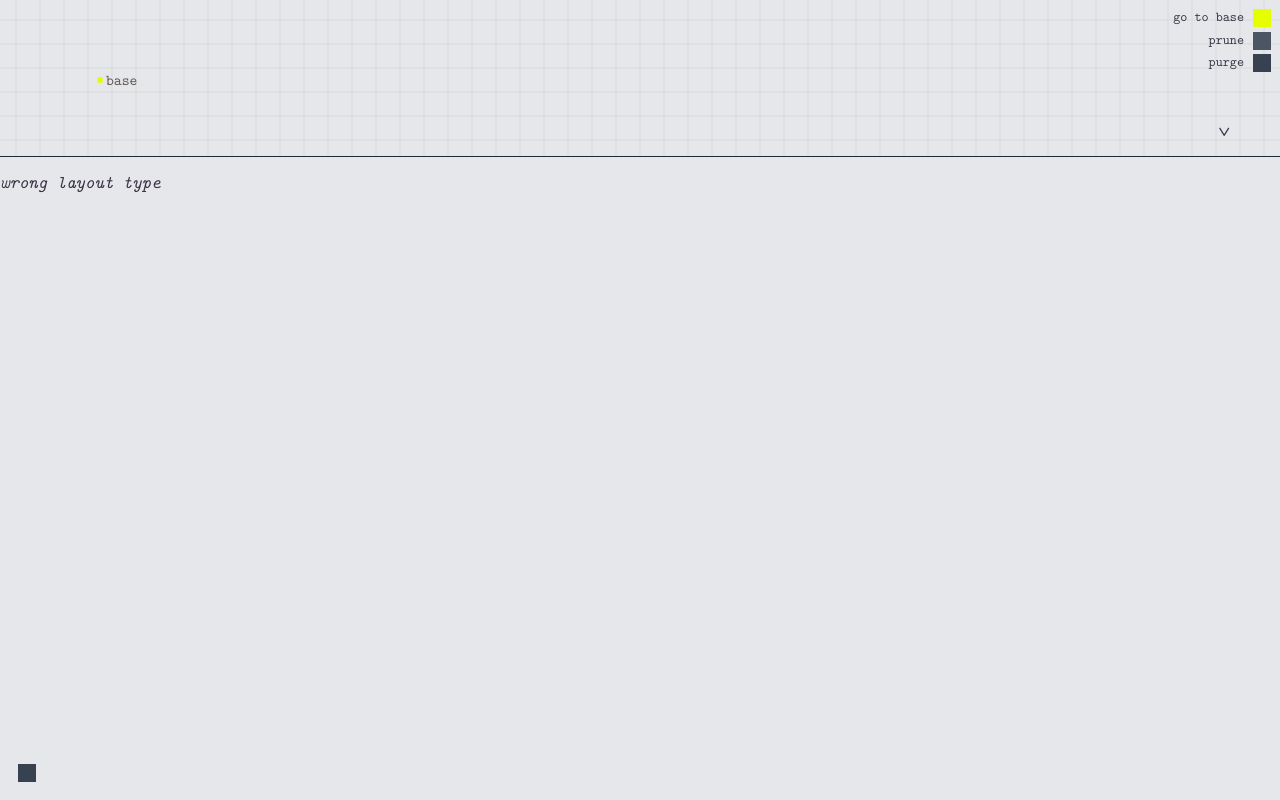
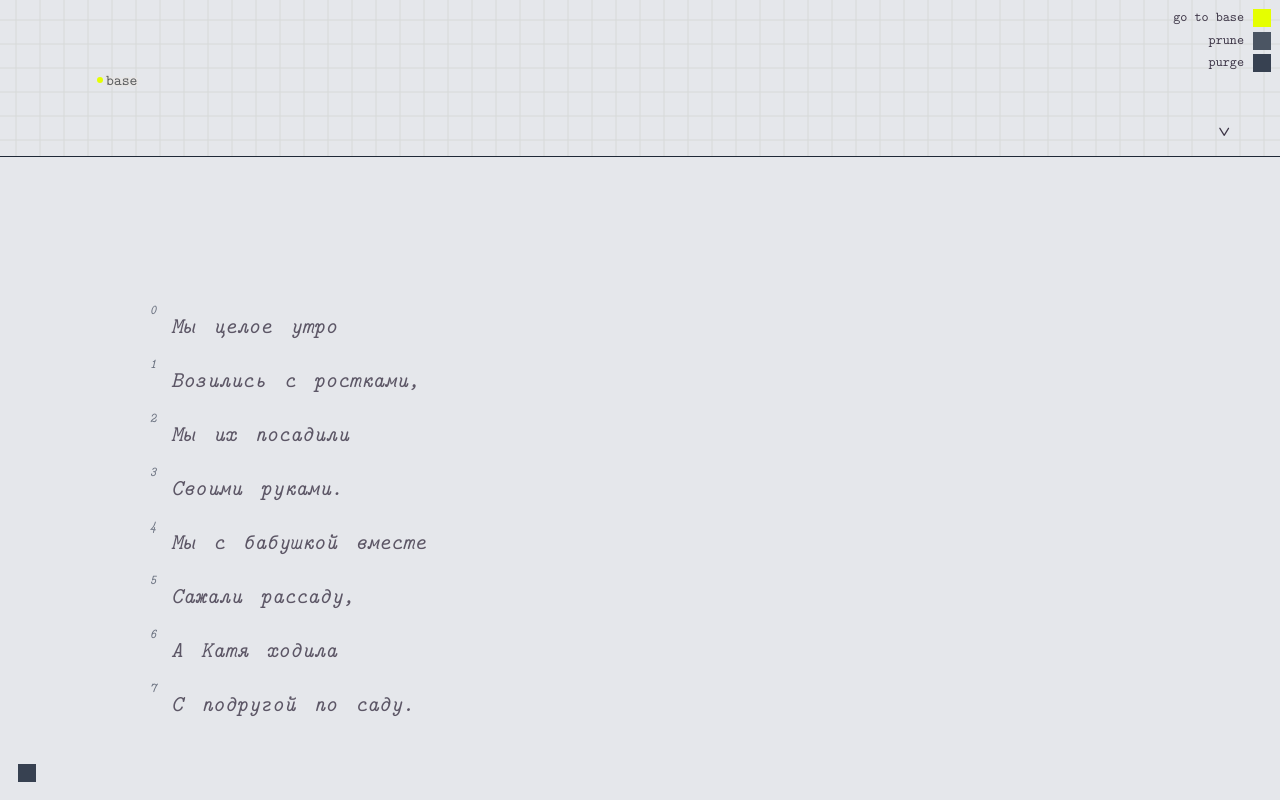
Before and after one commit to solm0/capstone-frontend-vite, a React (Vite) app: page / in a window 1280 px wide. Built offline with nearby package versions, Linux system fonts and the light colour scheme; no server answers.

Commit message:
nologin poem sample, history modal

```diff
--- a/src/api.ts
+++ b/src/api.ts
@@ -61,8 +61,8 @@ export async function getToday() {
 }
 
 export async function fetchLemma(lemma: string, pos: string) {
-  const res = await fetch(
-    `http://localhost:8000/lemma?lemma=${encodeURIComponent(lemma)}&pos=${pos}`
+  const res = await fetch(API +
+    `/lemma?lemma=${encodeURIComponent(lemma)}&pos=${pos}`
   );
   if (!res.ok) throw new Error();
   return res.json();
@@ -81,3 +81,20 @@ export async function getHistory() {
 
   return res.json()
 }
+
+export async function selectTodayPoem(poem_id: number) {
+  const token = localStorage.getItem("token")
+
+  const res = await fetch(API + "/today/select", {
+    method: "POST",
+    headers: {
+      "Content-Type": "application/json",
+      Authorization: `Bearer ${token}`
+    },
+    body: JSON.stringify({ poem_id })
+  })
+
+  if (!res.ok) throw new Error("failed to select poem")
+
+  return res.json()
+}
--- /dev/null
+++ b/src/assets/data/nologin-poem.ts
@@ -0,0 +1,188 @@
+import type { CorpusFragment } from "../../types";
+
+export const poemSample:CorpusFragment[] = [
+  {
+    date: "",
+    tokens: [
+      {
+        "surface": "Мы",
+        "lemma": "мы",
+        "pos": "PRON",
+        "dep": "nsubj"
+      },
+      {
+        "surface": "целое",
+        "lemma": "целый",
+        "pos": "ADJ",
+        "dep": "amod"
+      },
+      {
+        "surface": "утро",
+        "lemma": "утро",
+        "pos": "NOUN",
+        "dep": "root"
+      }
+    ],
+  },
+  {
+    date: "",
+    tokens: [
+      {
+        "surface": "Возились",
+        "lemma": "возиться",
+        "pos": "VERB",
+        "dep": "root"
+      },
+      {
+        "surface": "с",
+        "lemma": "с",
+        "pos": "ADP",
+        "dep": "case"
+      },
+      {
+        "surface": "ростками,",
+        "lemma": "росток",
+        "pos": "NOUN",
+        "dep": "obl"
+      }
+    ]
+  },
+  {
+    date: "",
+    tokens: [
+      {
+        "surface": "Мы",
+        "lemma": "мы",
+        "pos": "PRON",
+        "dep": "nsubj"
+      },
+      {
+        "surface": "их",
+        "lemma": "они",
+        "pos": "PRON",
+        "dep": "obj"
+      },
+      {
+        "surface": "посадили",
+        "lemma": "сажать",
+        "pos": "VERB",
+        "dep": "root"
+      }
+    ]
+  },
+  {
+    date: "",
+    tokens: [
+      {
+        "surface": "Своими",
+        "lemma": "свой",
+        "pos": "DET",
+        "dep": "det"
+      },
+      {
+        "surface": "руками.",
+        "lemma": "рука",
+        "pos": "NOUN",
+        "dep": "root"
+      }
+    ],
+  },
+  {
+    date: "",
+    tokens: [
+      {
+        "surface": "Мы",
+        "lemma": "мы",
+        "pos": "PRON",
+        "dep": "root"
+      },
+      {
+        "surface": "с",
+        "lemma": "с",
+        "pos": "ADP",
+        "dep": "case"
+      },
+      {
+        "surface": "бабушкой",
+        "lemma": "бабушка",
+        "pos": "NOUN",
+        "dep": "nmod"
+      },
+      {
+        "surface": "вместе",
+        "lemma": "вместе",
+        "pos": "ADV",
+        "dep": "advmod"
+      }
+    ]
+  },
+  {
+    date: "",
+    tokens: [
+      {
+        "surface": "Сажали",
+        "lemma": "сажать",
+        "pos": "VERB",
+        "dep": "root"
+      },
+      {
+        "surface": "рассаду,",
+        "lemma": "рассад",
+        "pos": "NOUN",
+        "dep": "obj"
+      }
+    ],
+  },
+  {
+    date: "",
+    tokens: [
+      {
+        "surface": "А",
+        "lemma": "а",
+        "pos": "CCONJ",
+        "dep": "cc"
+      },
+      {
+        "surface": "Катя",
+        "lemma": "катя",
+        "pos": "PROPN",
+        "dep": "nsubj"
+      },
+      {
+        "surface": "ходила",
+        "lemma": "ходить",
+        "pos": "VERB",
+        "dep": "root"
+      }
+    ]
+  },
+  {
+    date: "",
+    tokens: [
+      {
+        "surface": "С",
+        "lemma": "с",
+        "pos": "ADP",
+        "dep": "case"
+      },
+      {
+        "surface": "подругой",
+        "lemma": "подруга",
+        "pos": "NOUN",
+        "dep": "root"
+      },
+      {
+        "surface": "по",
+        "lemma": "по",
+        "pos": "ADP",
+        "dep": "case"
+      },
+      {
+        "surface": "саду.",
+        "lemma": "сад",
+        "pos": "NOUN",
+        "dep": "nmod"
+      }
+    ]
+  },
+]
--- a/src/components/Button.tsx
+++ b/src/components/Button.tsx
@@ -1,13 +1,21 @@
 import { Link } from "react-router-dom";
 
 export default function Button({
-  text, onClick
+  text, onClick, disabled = false
 }: {
   text: string;
-  onClick: () => void
+  onClick: () => void;
+  disabled?: boolean;
 }) {
   return (
-    <button className="opacity-80 hover:opacity-100 hover:font-tx" onClick={() => onClick()}>
+    <button
+      disabled={disabled}
+      className={`
+        hover:opacity-100 hover:font-tx
+        ${disabled ? 'opacity-30' : 'opacity-80'}
+      `}
+      onClick={() => onClick()}
+    >
       <span>&gt; {text}</span>
     </button>
   )
--- a/src/components/Dashboard.tsx
+++ b/src/components/Dashboard.tsx
@@ -2,9 +2,16 @@ import { useCallback, useEffect, useRef, useState } from "react";
 import Breadcrumb, { type D3Node } from "./breadcrumb/Breadcrumb";
 import Desk from "./desk/Desk";
 import type { CorpusFragment, CorpusFragmentData, LayoutData, TreeNode } from "../types";
-import { getToday } from "../api";
+import { getToday, verifyToken } from "../api";
+import { poemSample } from "../assets/data/nologin-poem";
 
 export default function Dashboard() {
+  const [user, setUser] = useState(null);
+
+  useEffect(() => {
+    verifyToken().then(setUser);
+  }, []);
+
   const breadcrumbRef = useRef<{ addNode: (parentLemma: string, newNode: TreeNode) => void }>(null);
 
   const [activeNode, setActiveNode] = useState<D3Node | null>(null);
@@ -12,12 +19,21 @@ export default function Dashboard() {
   const [activeId, setActiveId] = useState<string | null>('cf');
 
   useEffect(() => {
-    getToday().then(data => {
+    const run = async () => {
+      let cfData:LayoutData;
 
-      const lines:CorpusFragment[] = [];
-      (data as CorpusFragmentData).history.map(item => {
+      if (!user) {
+        cfData = {
+          id: 'cf',
+          type: 'corpusFragment',
+          content: poemSample,
+        }
+      } else {
+        const data = await getToday();
 
-        item.lines.map(i => {
+        const lines: CorpusFragment[] = [];
+        (data as CorpusFragmentData).history.forEach(item => {
+          item.lines.forEach(i => {
             lines.push({
               date: item.date,
               text: i.text,
@@ -26,14 +42,16 @@ export default function Dashboard() {
           })
         })
 
-      const cfData: LayoutData = {
+        cfData = {
           id: 'cf',
           type: 'corpusFragment',
           content: lines,
+          //author title
         }
-
+      }
       setLayouts([cfData]);
-    })
+    }
+    run();
   }, [])
 
   const addLayout = useCallback((layout: LayoutData) => {
--- /dev/null
+++ b/src/components/Modal.tsx
@@ -0,0 +1,19 @@
+import type { ReactNode } from "react";
+
+export default function Modal({
+  isOpen, setIsOpen, content, size = 'l'
+}: {
+  isOpen: boolean; setIsOpen: (open: boolean) => void; content: ReactNode;
+  size?: string;
+}) {
+  return (
+    <div className={`absolute top-0 left-0 w-screen h-screen flex items-center justify-center p-20 pointer-events-none`}>
+      <div onClick={() => setIsOpen(false)} className={`absolute w-full h-full opacity-50 z-0 ${isOpen ? 'bg-gray-500 pointer-events-auto' : 'bg-transparent pointer-events-none'} transition-colors duration-300`}></div>
+      {isOpen &&
+        <div className="top-0 left-0 w-full h-full bg-gray-200 z-10 pointer-events-auto">
+          {content}
+        </div>
+      }
+    </div>
+  )
+}
--- a/src/components/desk/CorpusFragment.tsx
+++ b/src/components/desk/CorpusFragment.tsx
@@ -7,6 +7,7 @@ export default function CorpusFragment({
   data: CorpusFragment[];
   onSelect: (tokenKey: string) => void;
 }) {
+  console.log(data)
   return (
     <div
       className="pl-32 pt-32 flex flex-col rounded-sm gap-6 w-[600px]"
--- a/src/components/desk/LemmaExpansion.tsx
+++ b/src/components/desk/LemmaExpansion.tsx
@@ -5,6 +5,7 @@ import LemmaKwic from "./LemmaKwic";
 import LemmaHints from "./LemmaHints";
 import AudioCapture from "../AudioCapture";
 import Cloze from "../Cloze";
+import Modal from "../Modal";
 
 export default function LemmaExpansion({
   data, onSelect
@@ -27,16 +28,17 @@ export default function LemmaExpansion({
       {component}
 
       {/* 태스크 모달 */}
-      <div className={`absolute top-0 left-0 w-screen h-screen flex items-center justify-center p-20 pointer-events-none`}>
-        <div onClick={() => setTaskOpen(false)} className={`absolute w-full h-full opacity-50 z-0 ${taskOpen ? 'bg-gray-500 pointer-events-auto' : 'bg-transparent pointer-events-none'} transition-colors duration-300`}></div>
-        {taskOpen &&
-          <div className="top-0 left-0 w-full h-full bg-gray-200 z-10 pointer-events-auto">
+      <Modal
+        isOpen={taskOpen}
+        setIsOpen={setTaskOpen}
+        content={
+          <>
             {data.lemma}
             <AudioCapture />
             <Cloze lemma={data.lemma} pos={data.pos} />
-          </div>
+          </>
         }
-      </div>
+      />
 
       {/* 넘어가기 버튼(임시) */}
       <div className="absolute bottom-20 right-20 flex gap-2">
--- a/src/components/desk/LineCF.tsx
+++ b/src/components/desk/LineCF.tsx
@@ -5,7 +5,7 @@ function formatDate(date: Date) {
   const y = date.getFullYear()
   const m = String(date.getMonth() + 1).padStart(2, '0')
   const d = String(date.getDate()).padStart(2, '0')
-  return `${y}${m}${d}`
+  return `${y}-${m}-${d}`
 }
 
 export default function LineCF({
--- a/src/pages/History.tsx
+++ b/src/pages/History.tsx
@@ -1,10 +1,14 @@
 import { useEffect, useState } from "react";
 import { getHistory } from "../api";
+import Modal from "../components/Modal";
+import Button, { LinkButton } from "../components/Button";
 
 
 export default function History() {
   const [history, setHistory] = useState<any[]>([]);
   const [loading, setLoading] = useState(true);
+  const [modalOpen, setModalOpen] = useState(false);
+  const [selectedPoem, setSelectedPoem] = useState<{id:number,isCurrent:boolean,last_line:string}|null>(null);
 
   useEffect(() => {
     getHistory().then((data) => {
@@ -16,47 +20,68 @@ export default function History() {
     console.log(history)
   if (loading) return <div>loading...</div>;
 
-  const today = new Date;
+  function handleSelectPoem (poemId?: number) {
+    if (!poemId) return;
+  }
 
-  const isRecent = (date: string) => {
-    console.log(date)
-    return (
-      (today.getTime() - new Date(date).getTime()) /
-        (1000 * 60 * 60 * 24) <=
-      7
-    );
-  };
+  //await selectTodayPoem(poemId)
 
   return (
     <div className="absolute w-screen h-screen font-it p-3">
 
         <h1 className="p-4">history</h1>
+        <LinkButton text="go to dashboard" link="/" />
 
-        <button className="flex flex-wrap items-center gap-3">
+        <div className="flex flex-wrap items-center gap-3">
           {history.map((poem) => (
-            <div
+            <button
               key={poem.poem_id}
               className={`
-                ${isRecent(poem.lines[poem.lines.length-1].date) ? 'bg-yellow-300' : 'bg-neutral-300'}
-                w-60 h-32 flex flex-col items-center justify-center hover:bg-neutral-400 transition-colors
+                ${poem.isCurrent ? 'bg-yellow-300' : 'bg-neutral-300'}
+                w-60 h-auto flex flex-col items-center justify-center hover:bg-neutral-400 transition-colors
               `}
+              onClick={() => {
+                setModalOpen(true);
+                setSelectedPoem({id:poem.poem_id, isCurrent: poem.isCurrent, last_line: poem.last_line.text});
+              }}
             >
-              <h2>{poem.title}</h2>
-              <p>{poem.author}</p>
+              <h2>title: {poem.lines.length > 5 ? poem.title : '??'}</h2>
+              <p>author: {poem.lines.length > 3 ? poem.author : '??'}</p>
 
               <ul>
-                {poem.lines.map((line: any, i: number) => (
-                  <li key={i}>
-                    start date: {line.date}
-                  </li>
-                ))}
                 <li>
-                  {`${poem.lines.length} ${poem.lines.length > 1 ? 'days' : 'day'}`}
+                  {`spent ${poem.lines.length} ${poem.lines.length > 1 ? 'days' : 'day'} (since ${poem.lines[0].date})`}
+                </li>
+                <li>
+                  progress: {poem.progress_percent}%
+                </li>
+                <li>
+                  ...{poem.last_line.text}
                 </li>
               </ul>
-            </div>
+            </button>
           ))}
-        </button>
+        </div>
+
+        {/* 과거 시 선택 모달 */}
+        <Modal
+          isOpen={modalOpen}
+          setIsOpen={setModalOpen}
+          content={
+            <>
+              <p>{`make this poem current? you start from the last line '${selectedPoem?.last_line}'`}</p>
+              <div className="flex flex-col items-start">
+                <div className={` flex gap-2
+                  ${selectedPoem?.isCurrent ? 'pointer-events-auto' : 'pointer-events-none'}
+                `}>
+                  <Button text="yes" onClick={() => handleSelectPoem(selectedPoem?.id)} disabled />
+                  <p className="opacity-100">this poem is already current</p>
+                </div>
+                <Button text="cancel" onClick={() => setModalOpen(false)} />
+              </div>
+            </>
+          }
+        />
     </div>
   )
 }
--- a/src/types.ts
+++ b/src/types.ts
@@ -16,11 +16,12 @@ export interface Token {
   lemma: string;
   pos: string;
   surface: string;
+  dep: string;
 }
 
 export interface CorpusFragment {
   date: string;
-  text: string;
+  text?: string;
   tokens: Token[]
 }
 
```
Also changed, not shown: 2 other files (tests, documents, lock files or other folders). Lines whose indentation alone changed are shown as unchanged.
